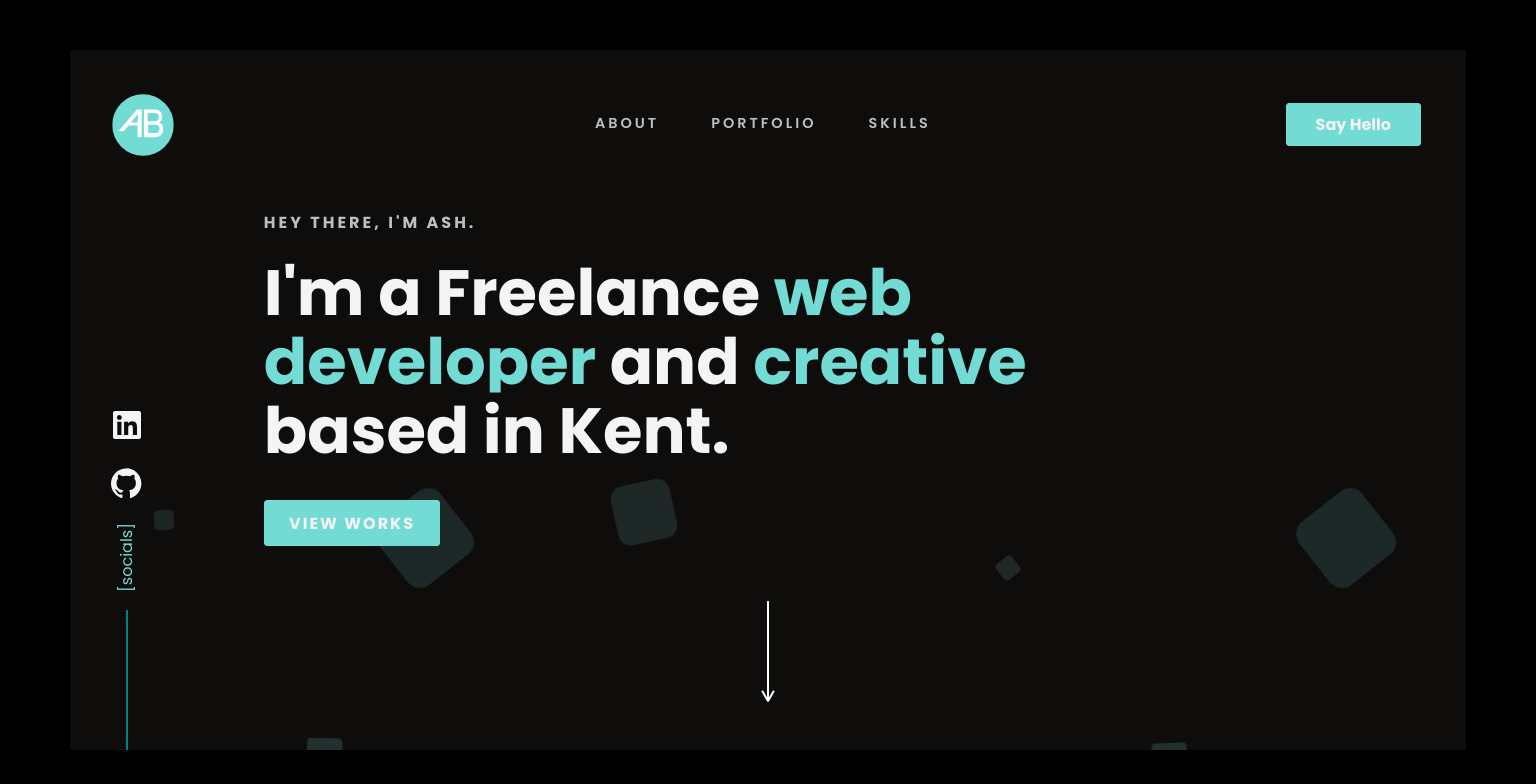
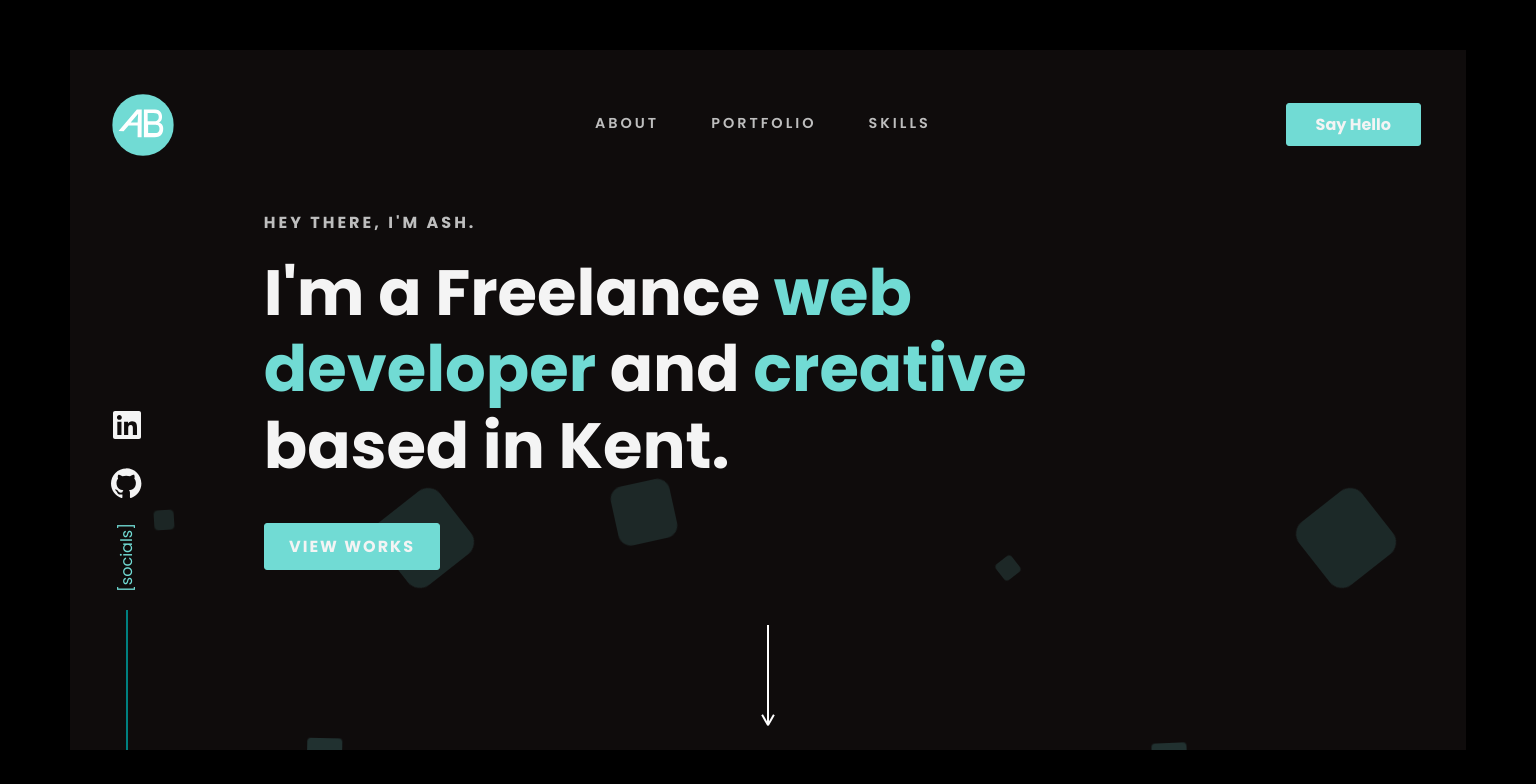
Before and after one commit to HighRoller94/portfoliov1, a Next.js app: page / in a window 1536 px wide. Shown: the top 784 px of the page. Built offline with nearby package versions, Linux system fonts and the light colour scheme; a web font is replaced by a local one.

Commit message:
fixing hero line spacing

```diff
--- a/styles/components/Hero.module.scss
+++ b/styles/components/Hero.module.scss
@@ -69,7 +69,7 @@ width:65%;
                 margin-top: 1.2rem;
             }
             @media screen and (min-width: 1312px) {
-                height: 69px;
+                height: auto;
                 line-height: 1.2;
                 width: 100%;
                 margin-left: -5px;
```
